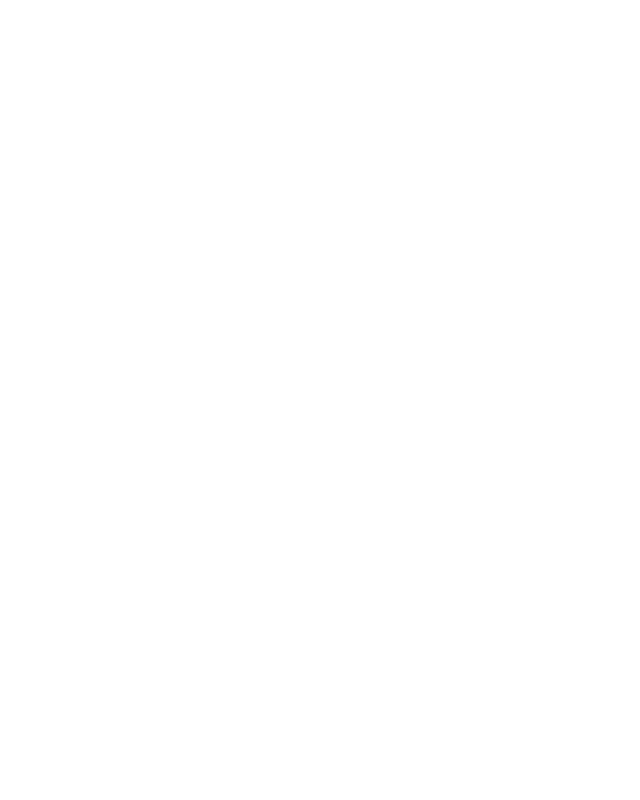
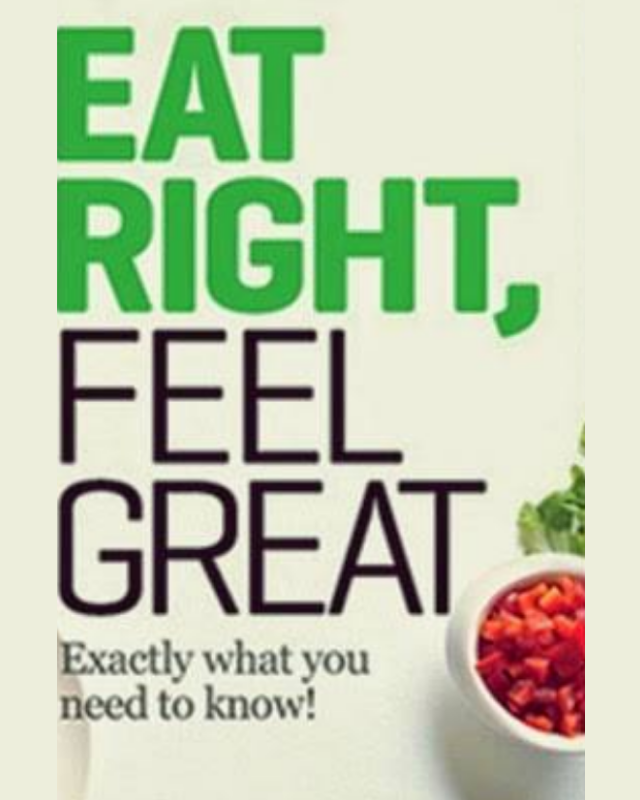
Before and after one commit to AyaGaafar95/Healthy-Food, an Angular app: page /foods/edit/1 in a window 1280 px wide. Before the commit this address led to /. Shown: the whole page, without its empty margins (319-959 px from the left). Built offline with nearby package versions, Linux system fonts and the light colour scheme.

Commit message:
new style

```diff
--- a/src/app/addfood/addfood.component.css
+++ b/src/app/addfood/addfood.component.css
@@ -7,7 +7,7 @@
 .container-form {
   display: flex;
   flex-direction: row;
-  justify-content: space-around;
+  justify-content: space-evenly;
 }
 /* #f6f6f6 */
 /* f1faee */
@@ -45,7 +45,8 @@
   display: block;
   padding: 5px;
   font-size: 25px;
-  margin-bottom: 5px;
+  /* margin-bottom: 5px; */
+  margin: 7px;
 }
 input {
   width: 92%;
@@ -53,6 +54,7 @@
   padding: 8px;
   border-radius: 7px;
   font-size: 20px;
+  background-color: #f6f6f6;
   outline: none;
 }
 .error {
@@ -91,6 +93,9 @@
 img {
   border-radius: 50%;
 }
+/* .moving > p {
+  margin-bottom: 10px;
+} */
 .moving {
   width: 150px;
   display: inline-block;
@@ -100,9 +105,10 @@
   margin-top: 120px;
   height: 350px;
 }
+
 img,
 .pmove {
-  height: 350px;
+  height: 300px;
   position: absolute;
   line-height: 20px;
   top: 0;
--- a/src/app/addfood/addfood.component.html
+++ b/src/app/addfood/addfood.component.html
@@ -4,10 +4,10 @@
   </p>
   <div class="container-form">
     <!-- moving picture -->
-    <div class="moving">
+    <!-- <div class="moving">
       <p class="move">Add</p>
-      <img class="move" src="Add.jpg" alt="" />
-    </div>
+      <img class="move img" src="assets/Add.jpg" alt="" />
+    </div> -->
     <form [formGroup]="healthyFoodForm">
       <div>
         <label>Name</label>
@@ -65,7 +65,7 @@
     <!-- moving picture -->
     <div class="moving">
       <p class="pmove">don't Add</p>
-      <img src="don't Add.jpg" alt="" />
+      <img calss="img" src="assets/don't Add.jpg" alt="" />
     </div>
   </div>
 </div>
--- a/src/app/all-foods/all-foods.component.html
+++ b/src/app/all-foods/all-foods.component.html
@@ -35,8 +35,12 @@
       <td>{{ food.category }}</td>
       <td>
         <button (click)="goToDetails(food._id)" class="bt1 btn">more</button>
-        <button class="bt2 btn"><i class="fas fa-marker"></i></button>
-        <button class="bt3 btn"><i class="fas fa-trash-alt"></i></button>
+        <button (click)="goToEdit(food._id)" class="bt2 btn">
+          <i class="fas fa-marker"></i>
+        </button>
+        <button class="bt3 btn">
+          <i class="fas fa-trash-alt"></i>
+        </button>
       </td>
     </tr>
   </table>
--- a/src/app/all-foods/all-foods.component.ts
+++ b/src/app/all-foods/all-foods.component.ts
@@ -31,4 +31,7 @@
   addFood() {
     this.router.navigateByUrl(`foods/add`);
   }
+  goToEdit(foodId) {
+    this.router.navigateByUrl(`/foods/edit/${foodId}`);
+  }
 }
--- a/src/app/app-routing.module.ts
+++ b/src/app/app-routing.module.ts
@@ -2,12 +2,14 @@
 import { RouterModule, Routes } from '@angular/router';
 import { AddfoodComponent } from './addfood/addfood.component';
 import { AllFoodsComponent } from './all-foods/all-foods.component';
+import { EditfoodComponent } from './editfood/editfood.component';
 import { FoodDetailsComponent } from './food-details/food-details.component';
 
 const routes: Routes = [
   { path: '', component: AllFoodsComponent },
   { path: 'foods/add', component: AddfoodComponent },
   { path: 'foods/:Id', component: FoodDetailsComponent },
+  { path: 'foods/edit/:Id', component: EditfoodComponent },
 ];
 
 @NgModule({
--- a/src/app/editfood/editfood.component.css
+++ b/src/app/editfood/editfood.component.css
@@ -0,0 +1,8 @@
+.container {
+  height: 100%;
+  width: 100%;
+  background-color: #edeedc;
+  display: flex;
+  flex-direction: row;
+  justify-content: space-evenly;
+}
--- a/src/app/editfood/editfood.component.html
+++ b/src/app/editfood/editfood.component.html
@@ -1 +1,3 @@
-<p>editfood works!</p>
+<div class="container">
+  <img src="assets/edit.PNG" />
+</div>
--- a/src/app/food-details/food-details.component.ts
+++ b/src/app/food-details/food-details.component.ts
@@ -25,6 +25,6 @@
     });
   }
 }
-function getFoodById(Id: any) {
-  throw new Error('Function not implemented.');
-}
+// function getFoodById(Id: any) {
+//   throw new Error('Function not implemented.');
+// }
--- a/src/app/services/food.service.ts
+++ b/src/app/services/food.service.ts
@@ -15,4 +15,10 @@
       `https://immense-sierra-13495.herokuapp.com/api/foods/${foodId}`
     );
   }
+  editFood(foodObj) {
+    return this.client.put(
+      'https://immense-sierra-13495.herokuapp.com/api/foods',
+      foodObj
+    );
+  }
 }
```
Also changed, not shown: src/assets/edit.PNG (added), src/assets/img.jpg (deleted).
